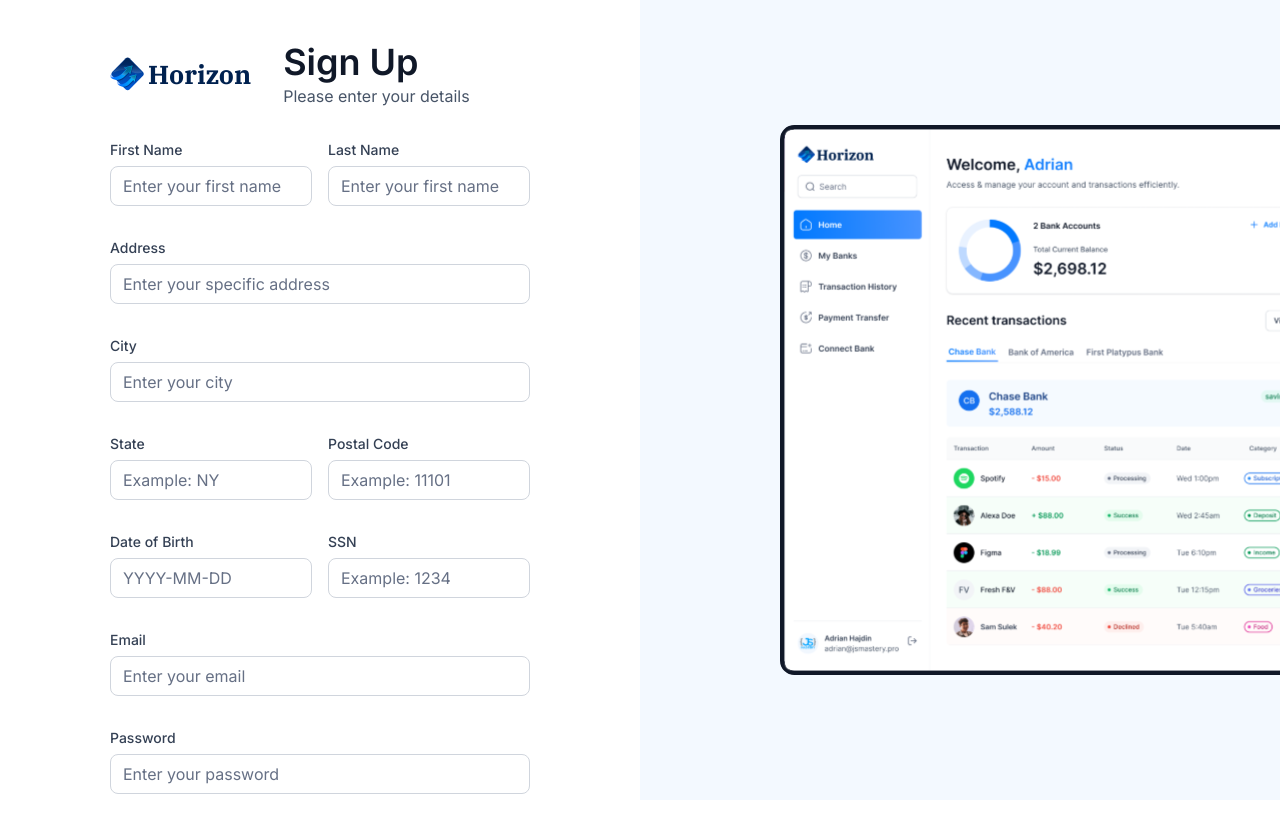
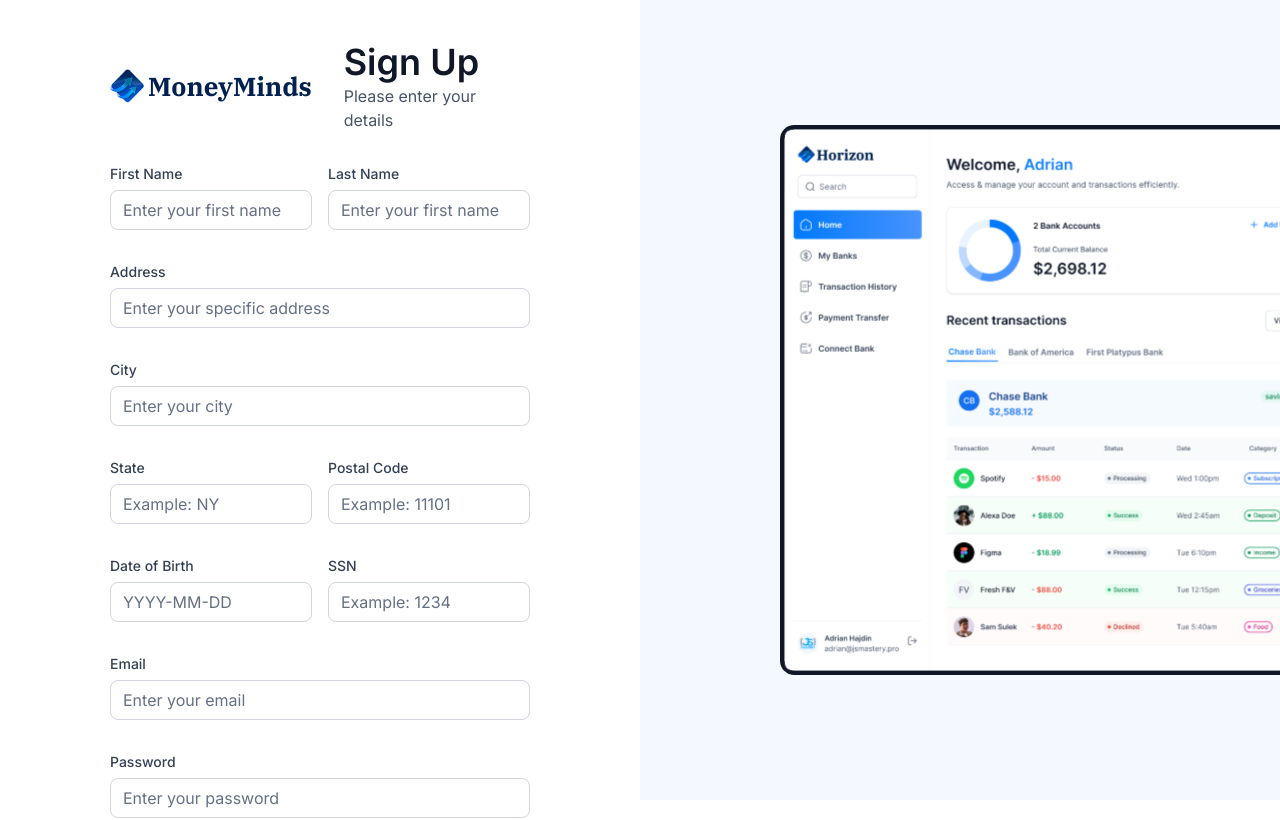
Before and after one commit to shallmanq/MoneyMinds, a Next.js app: page /sign-up in a window 1280 px wide. Shown: the top 820 px of the page. Built offline with nearby package versions, Linux system fonts and the light colour scheme; what dwolla-v2, plaid would draw is missing.

Commit message:
few files update

```diff
--- a/app/layout.tsx
+++ b/app/layout.tsx
@@ -10,8 +10,9 @@
 });
 
 export const metadata: Metadata = {
-  title: "Horizon",
-  description: "Horizon is a modern banking platform for everyone.",
+  title: "MoneyMinds",
+  description:
+    "MoneyMinds is a contemporary banking platform designed for everyone.",
   icons: {
     icon: "/icons/logo.svg"
   }
--- a/components/AuthForm.tsx
+++ b/components/AuthForm.tsx
@@ -88,10 +88,10 @@
             src="/icons/logo.svg"
             width={34}
             height={34}
-            alt="Horizon logo"
+            alt="MoneyMinds logo"
           />
           <h1 className="text-26 font-ibm-plex-serif font-bold text-black-1">
-            Horizon
+            MoneyMinds
           </h1>
         </Link>
 
--- a/components/MobileNav.tsx
+++ b/components/MobileNav.tsx
@@ -39,10 +39,10 @@
               src="/icons/logo.svg"
               width={34}
               height={34}
-              alt="Horizon logo"
+              alt="MoneyMinds logo"
             />
             <h1 className="text-26 font-ibm-plex-serif font-bold text-black-1">
-              Horizon
+              MoneyMinds
             </h1>
           </Link>
           <div className="mobilenav-sheet">
--- a/components/Sidebar.tsx
+++ b/components/Sidebar.tsx
@@ -20,10 +20,10 @@
             src="/icons/logo.svg"
             width={34}
             height={34}
-            alt="Horizon logo"
+            alt="MoneyMinds logo"
             className="size-[24px] max-xl:size-14"
           />
-          <h1 className="sidebar-logo">Horizon</h1>
+          <h1 className="sidebar-logo">MoneyMinds</h1>
         </Link>
         {sidebarLinks.map(item => {
           const isActive =
--- a/package.json
+++ b/package.json
@@ -1,5 +1,5 @@
 {
-  "name": "jsm_banking",
+  "name": "money_minds",
   "version": "0.1.0",
   "private": true,
   "scripts": {
```
Also changed, not shown: 1 other file (tests, documents, lock files or other folders).
